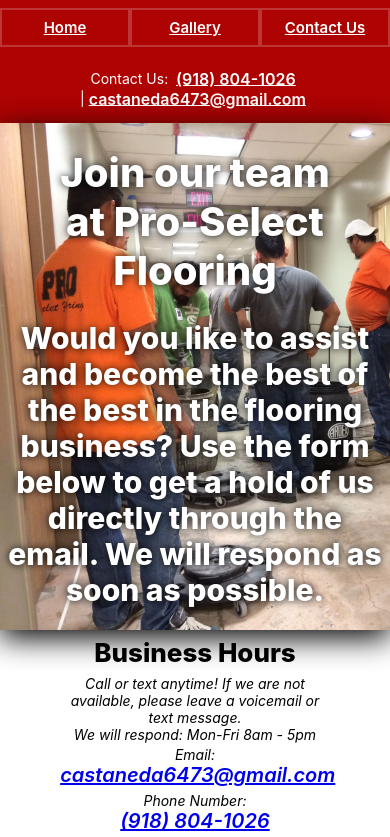
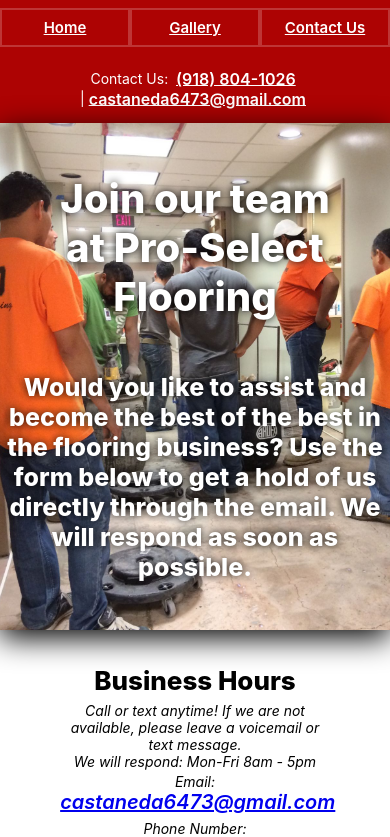
Before and after one commit to Perezented/PSF, a React (Create React App) app: page /joinUs in a window 390 px wide. Shown: the top 837 px of the page. Built offline with nearby package versions, Linux system fonts and the light colour scheme.

Commit message:
Made h2 smaller on the banner for phones. image positioning for phone screens as well.

```diff
--- a/src/styles/banner.scss
+++ b/src/styles/banner.scss
@@ -7,6 +7,7 @@
 .img1 {
   background: url("../img/IMG_0380.jpg");
   @include contactsBannerHeight;
+  background-position-x: 25%;
   background-position-y: 35%;
   width: 100%;
   filter: drop-shadow(0px 8px 15px black);
@@ -14,6 +15,7 @@
 .img2 {
   background: url("../img/IMG_0331.jpg");
   @include contactsBannerHeight;
+  background-position-x: right;
   background-position-y: 25%;
   width: 100%;
   filter: contrast(125%) drop-shadow(0px 8px 15px black);
@@ -24,12 +26,13 @@
   background-repeat: no-repeat;
   z-index: -1;
   width: 100%;
+  margin-bottom: 7%;
 }
 
 .pageBanner {
   display: flex;
   flex-direction: column;
-  justify-content: center;
+  justify-content: space-evenly;
   h1,
   h2 {
     margin: 1% auto;
@@ -41,6 +44,11 @@
 .contactBannerSize {
   @include contactsBannerHeight;
   justify-content: space-evenly;
+  @media (max-width: $breakpoint-phone) {
+    h2 {
+      font-size: 2.5rem;
+    }
+  }
 }
 .homepageBannerSize {
   height: 60vh;
```
